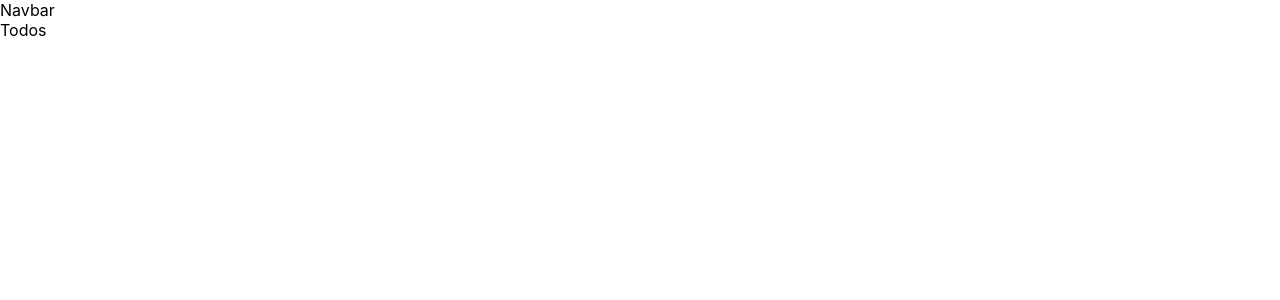
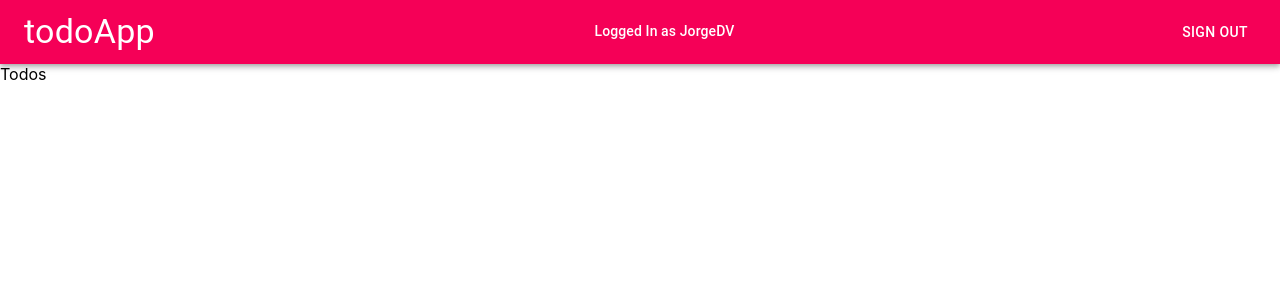
Before and after one commit to jorgediazok/mern-crud-practice2, a React (Create React App) app in the folder client/: page / in a window 1280 px wide. Shown: the top 300 px of the page. Built offline with nearby package versions, Linux system fonts and the light colour scheme.

Commit message:
Navbar created

```diff
--- a/client/src/components/Navbar/Navbar.js
+++ b/client/src/components/Navbar/Navbar.js
@@ -1,7 +1,49 @@
 import React from 'react';
+import { AppBar, Typography, Toolbar, Button } from '@material-ui/core';
+import { makeStyles } from '@material-ui/core/styles';
+import { Link, useHistory } from 'react-router-dom';
+
+const useStyles = makeStyles({
+  root: {
+    flexGrow: 1,
+  },
+  linkStyle: {
+    textDecoration: 'none',
+    color: '#fff',
+  },
+  authButton: {},
+});
 
 const Navbar = () => {
-  return <div>Navbar</div>;
+  const classes = useStyles();
+  const history = useHistory();
+
+  const handleSignOut = () => {
+    history.push('/signin');
+  };
+
+  return (
+    <>
+      <AppBar position="static" color="secondary">
+        <Toolbar>
+          <Typography variant="h4" className={classes.root}>
+            <Link to="/" className={classes.linkStyle}>
+              todoApp
+            </Link>
+          </Typography>
+          <Typography variant="subtitle2" className={classes.root}>
+            Logged In as JorgeDV
+          </Typography>
+          <Button
+            onClick={() => handleSignOut()}
+            className={classes.authButton}
+            color="inherit">
+            Sign Out
+          </Button>
+        </Toolbar>
+      </AppBar>
+    </>
+  );
 };
 
 export default Navbar;
```
